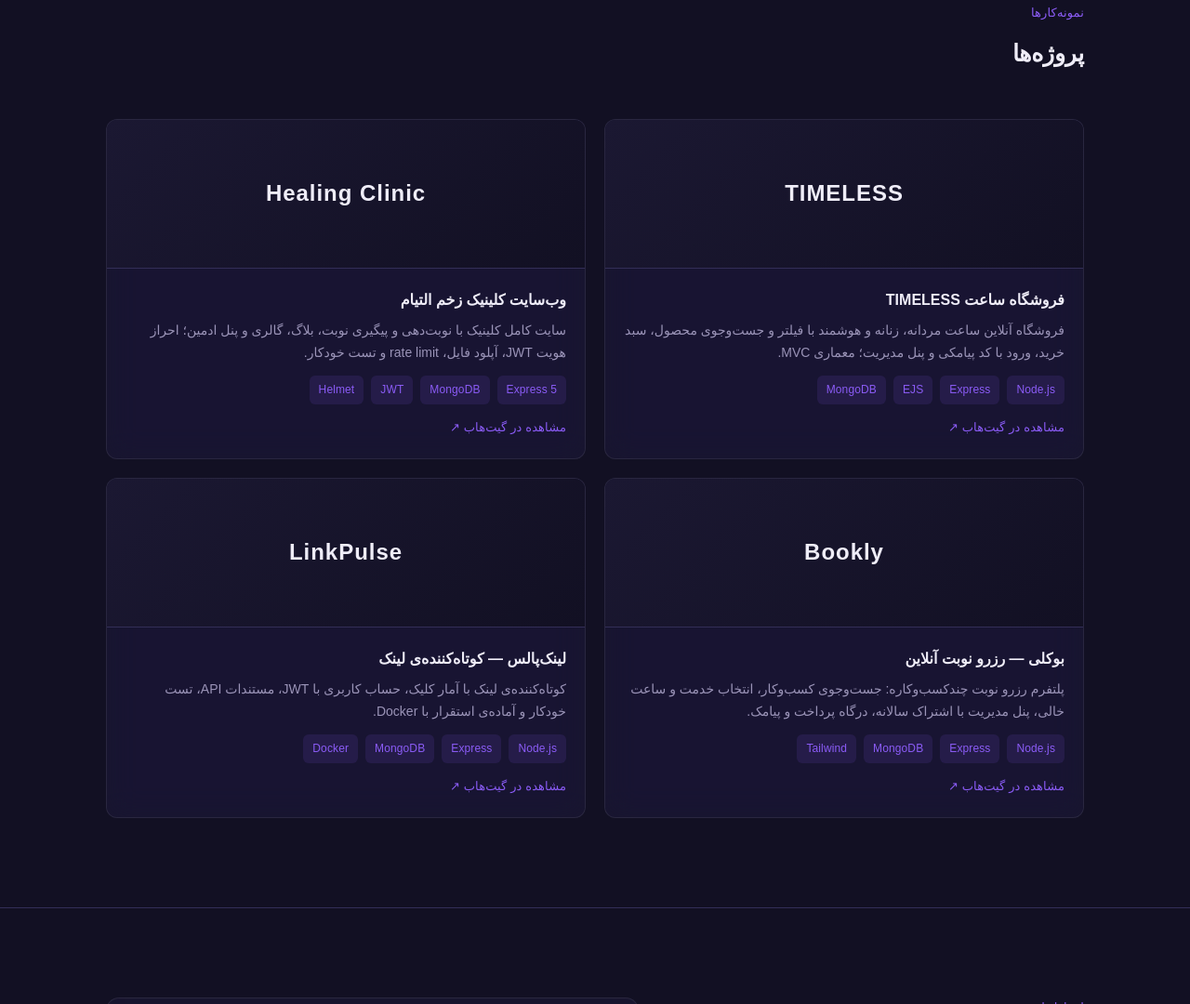
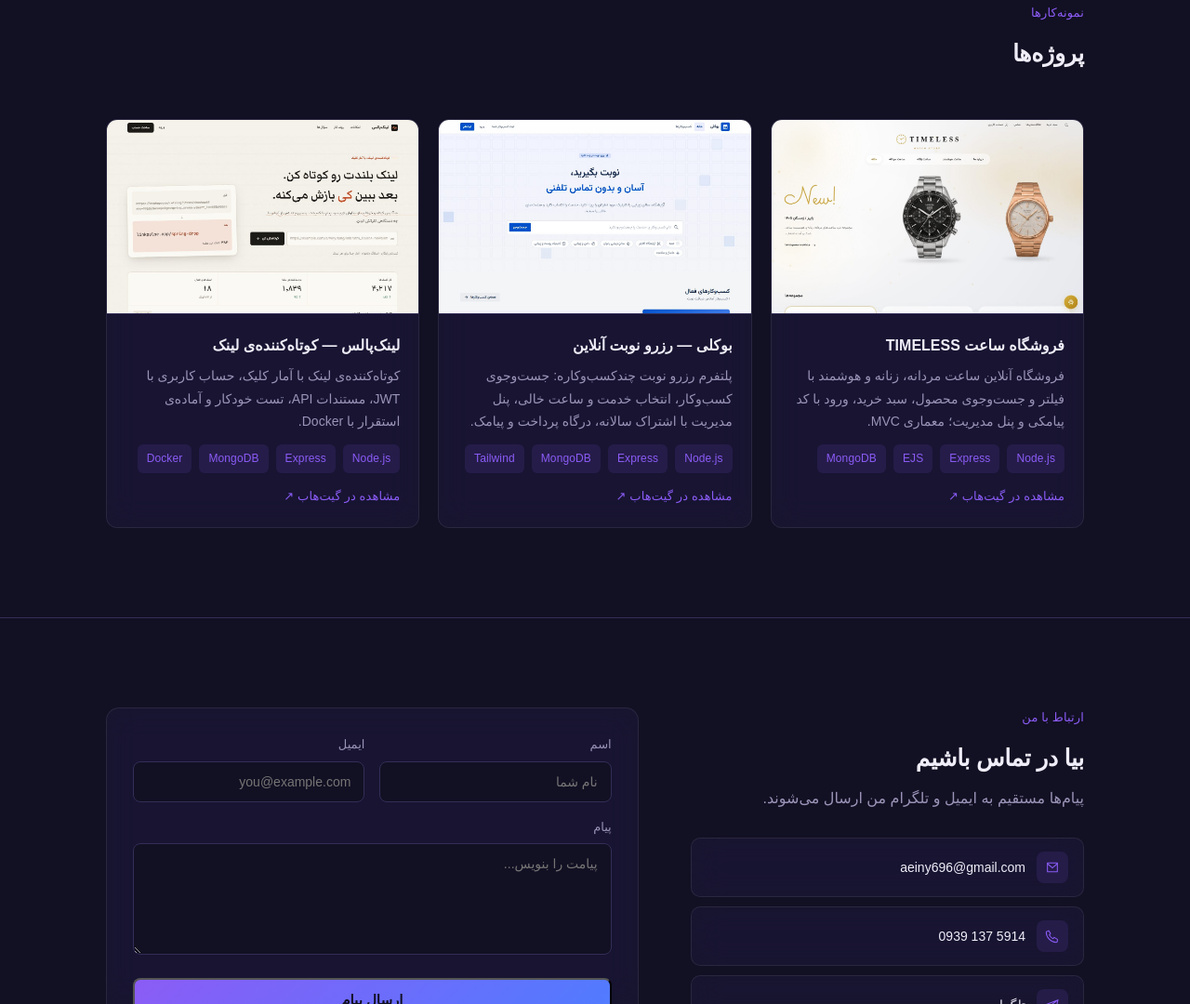
Before and after one commit to Amir-Einy86/Portfolio, a website: page index.html in a window 1280 px wide. Shown: the part 2120-3200 px from the top of the page at 93% size. Drawn offline with Linux system fonts and the light colour scheme; a web font is replaced by a local one.

Commit message:
Show watch-store, Bookly and LinkPulse in the projects section with screenshot previews
Co-Authored-By: Claude Opus 5.5 <noreply@anthropic.com>

```diff
--- a/index.html
+++ b/index.html
@@ -211,21 +211,24 @@
   .tl-item p{color:var(--muted);font-size:14px;}
 
   /* PORTFOLIO */
-  .work-grid{display:grid;grid-template-columns:repeat(2,1fr);gap:20px;}
+  .work-grid{display:grid;grid-template-columns:repeat(3,1fr);gap:20px;}
+  @media(max-width:1000px){.work-grid{grid-template-columns:repeat(2,1fr);}}
   .work-card{
     position:relative;border-radius:12px;
     overflow:hidden;transition:transform .25s, border-color .25s;
   }
   .work-card:hover{transform:translateY(-4px);border-color:var(--accent);}
   .work-thumb{
-    height:160px;background:linear-gradient(135deg,var(--bg-soft),var(--bg));
-    display:flex;align-items:center;justify-content:center;color:var(--muted);
-    font-size:13px;border-bottom:1px solid var(--line);
+    display:block;aspect-ratio:16/10;overflow:hidden;
+    background:linear-gradient(135deg,var(--bg-soft),var(--bg));
+    border-bottom:1px solid var(--line);
   }
+  .work-thumb img{display:block;width:100%;height:100%;object-fit:cover;object-position:top center;transition:transform .5s ease;}
+  .work-card:hover .work-thumb img{transform:scale(1.04);}
+  @media (prefers-reduced-motion: reduce){.work-thumb img{transition:none;}}
   .work-body{padding:20px;}
   .work-body h4{font-size:16px;margin-bottom:6px;}
   .work-body p{color:var(--muted);font-size:14px;margin-bottom:12px;}
-  .work-thumb strong{font-size:24px;font-weight:700;color:var(--text);letter-spacing:.04em;direction:ltr;}
   .work-link{display:inline-block;margin-top:14px;font-size:13px;color:var(--accent);transition:opacity .2s;}
   .work-link:hover{opacity:.75;}
 
@@ -392,25 +395,16 @@
     </div>
     <div class="work-grid">
       <div class="work-card"><svg class="card-beam"><rect class="beam-tail" x="1" y="1" rx="11" ry="11" pathLength="100"/><rect class="beam-head" x="1" y="1" rx="11" ry="11" pathLength="100"/></svg>
-        <div class="work-thumb"><strong>TIMELESS</strong></div>
+        <a class="work-thumb" href="https://github.com/Amir-Einy86/watch-store" target="_blank" rel="noopener noreferrer" aria-label="فروشگاه ساعت TIMELESS در گیت‌هاب"><img src="images/watch-store.jpg" alt="پیش‌نمایش فروشگاه ساعت TIMELESS" width="1280" height="800" loading="lazy" decoding="async"></a>
         <div class="work-body">
           <h4>فروشگاه ساعت TIMELESS</h4>
           <p>فروشگاه آنلاین ساعت مردانه، زنانه و هوشمند با فیلتر و جست‌وجوی محصول، سبد خرید، ورود با کد پیامکی و پنل مدیریت؛ معماری MVC.</p>
           <div class="tag-row"><span class="tag mono">Node.js</span><span class="tag mono">Express</span><span class="tag mono">EJS</span><span class="tag mono">MongoDB</span></div>
-          <a class="work-link mono" href="https://github.com/Amir-Einy86/watch-shop" target="_blank" rel="noopener noreferrer">مشاهده در گیت‌هاب ↗</a>
+          <a class="work-link mono" href="https://github.com/Amir-Einy86/watch-store" target="_blank" rel="noopener noreferrer">مشاهده در گیت‌هاب ↗</a>
         </div>
       </div>
       <div class="work-card"><svg class="card-beam"><rect class="beam-tail" x="1" y="1" rx="11" ry="11" pathLength="100"/><rect class="beam-head" x="1" y="1" rx="11" ry="11" pathLength="100"/></svg>
-        <div class="work-thumb"><strong>Healing Clinic</strong></div>
-        <div class="work-body">
-          <h4>وب‌سایت کلینیک زخم التیام</h4>
-          <p>سایت کامل کلینیک با نوبت‌دهی و پیگیری نوبت، بلاگ، گالری و پنل ادمین؛ احراز هویت JWT، آپلود فایل، rate limit و تست خودکار.</p>
-          <div class="tag-row"><span class="tag mono">Express 5</span><span class="tag mono">MongoDB</span><span class="tag mono">JWT</span><span class="tag mono">Helmet</span></div>
-          <a class="work-link mono" href="https://github.com/Amir-Einy86/clinic" target="_blank" rel="noopener noreferrer">مشاهده در گیت‌هاب ↗</a>
-        </div>
-      </div>
-      <div class="work-card"><svg class="card-beam"><rect class="beam-tail" x="1" y="1" rx="11" ry="11" pathLength="100"/><rect class="beam-head" x="1" y="1" rx="11" ry="11" pathLength="100"/></svg>
-        <div class="work-thumb"><strong>Bookly</strong></div>
+        <a class="work-thumb" href="https://github.com/Amir-Einy86/bookly" target="_blank" rel="noopener noreferrer" aria-label="بوکلی — رزرو نوبت آنلاین در گیت‌هاب"><img src="images/bookly.jpg" alt="پیش‌نمایش بوکلی — رزرو نوبت آنلاین" width="1280" height="800" loading="lazy" decoding="async"></a>
         <div class="work-body">
           <h4>بوکلی — رزرو نوبت آنلاین</h4>
           <p>پلتفرم رزرو نوبت چندکسب‌وکاره: جست‌وجوی کسب‌وکار، انتخاب خدمت و ساعت خالی، پنل مدیریت با اشتراک سالانه، درگاه پرداخت و پیامک.</p>
@@ -419,12 +413,12 @@
         </div>
       </div>
       <div class="work-card"><svg class="card-beam"><rect class="beam-tail" x="1" y="1" rx="11" ry="11" pathLength="100"/><rect class="beam-head" x="1" y="1" rx="11" ry="11" pathLength="100"/></svg>
-        <div class="work-thumb"><strong>LinkPulse</strong></div>
+        <a class="work-thumb" href="https://github.com/Amir-Einy86/LinkPulse" target="_blank" rel="noopener noreferrer" aria-label="لینک‌پالس — کوتاه‌کننده‌ی لینک در گیت‌هاب"><img src="images/linkpulse.jpg" alt="پیش‌نمایش لینک‌پالس — کوتاه‌کننده‌ی لینک" width="1280" height="800" loading="lazy" decoding="async"></a>
         <div class="work-body">
           <h4>لینک‌پالس — کوتاه‌کننده‌ی لینک</h4>
           <p>کوتاه‌کننده‌ی لینک با آمار کلیک، حساب کاربری با JWT، مستندات API، تست خودکار و آماده‌ی استقرار با Docker.</p>
           <div class="tag-row"><span class="tag mono">Node.js</span><span class="tag mono">Express</span><span class="tag mono">MongoDB</span><span class="tag mono">Docker</span></div>
-          <a class="work-link mono" href="https://github.com/Amir-Einy86/linkpulse" target="_blank" rel="noopener noreferrer">مشاهده در گیت‌هاب ↗</a>
+          <a class="work-link mono" href="https://github.com/Amir-Einy86/LinkPulse" target="_blank" rel="noopener noreferrer">مشاهده در گیت‌هاب ↗</a>
         </div>
       </div>
     </div>
```
Also changed, not shown: images/bookly.jpg (added), images/linkpulse.jpg (added), images/watch-store.jpg (added).
